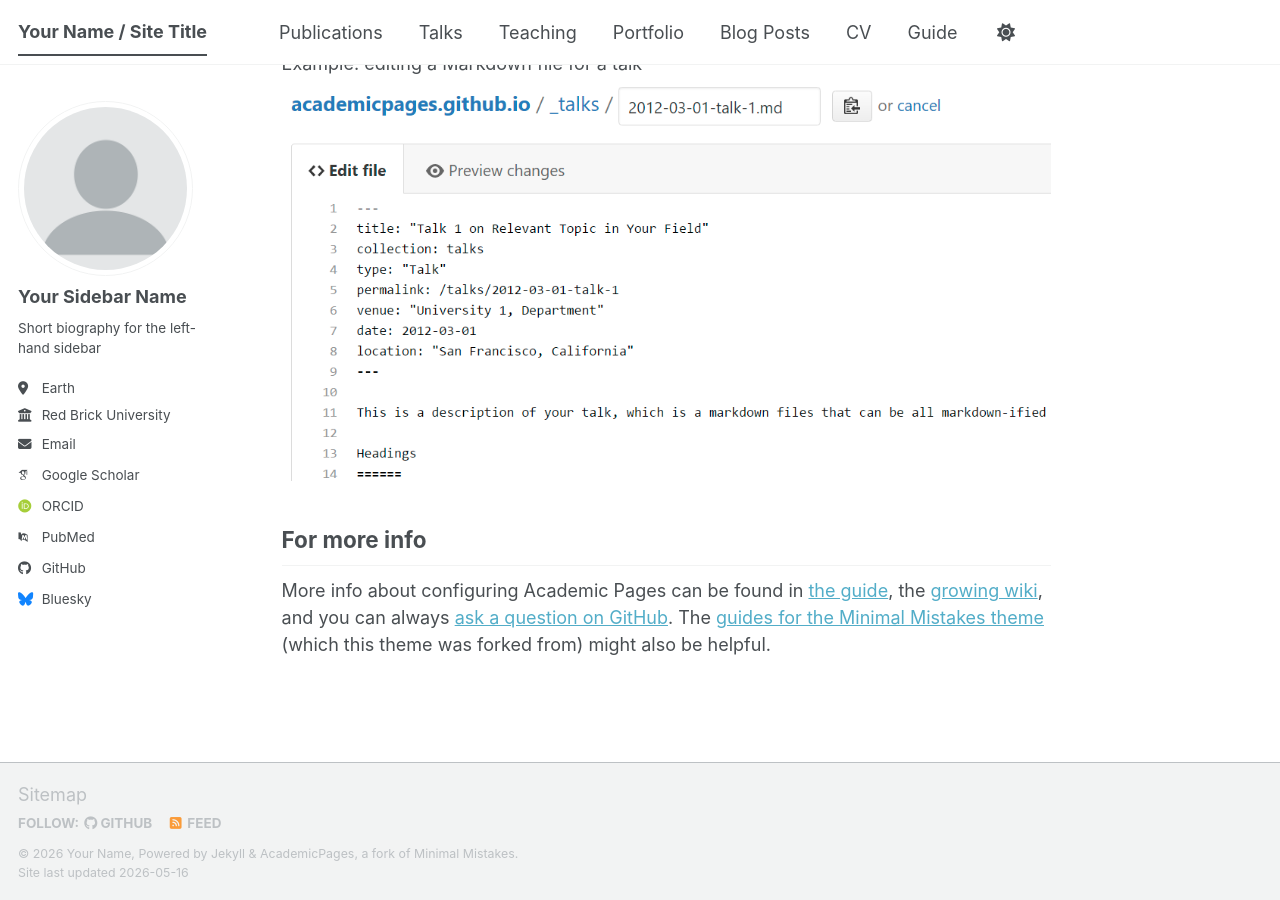
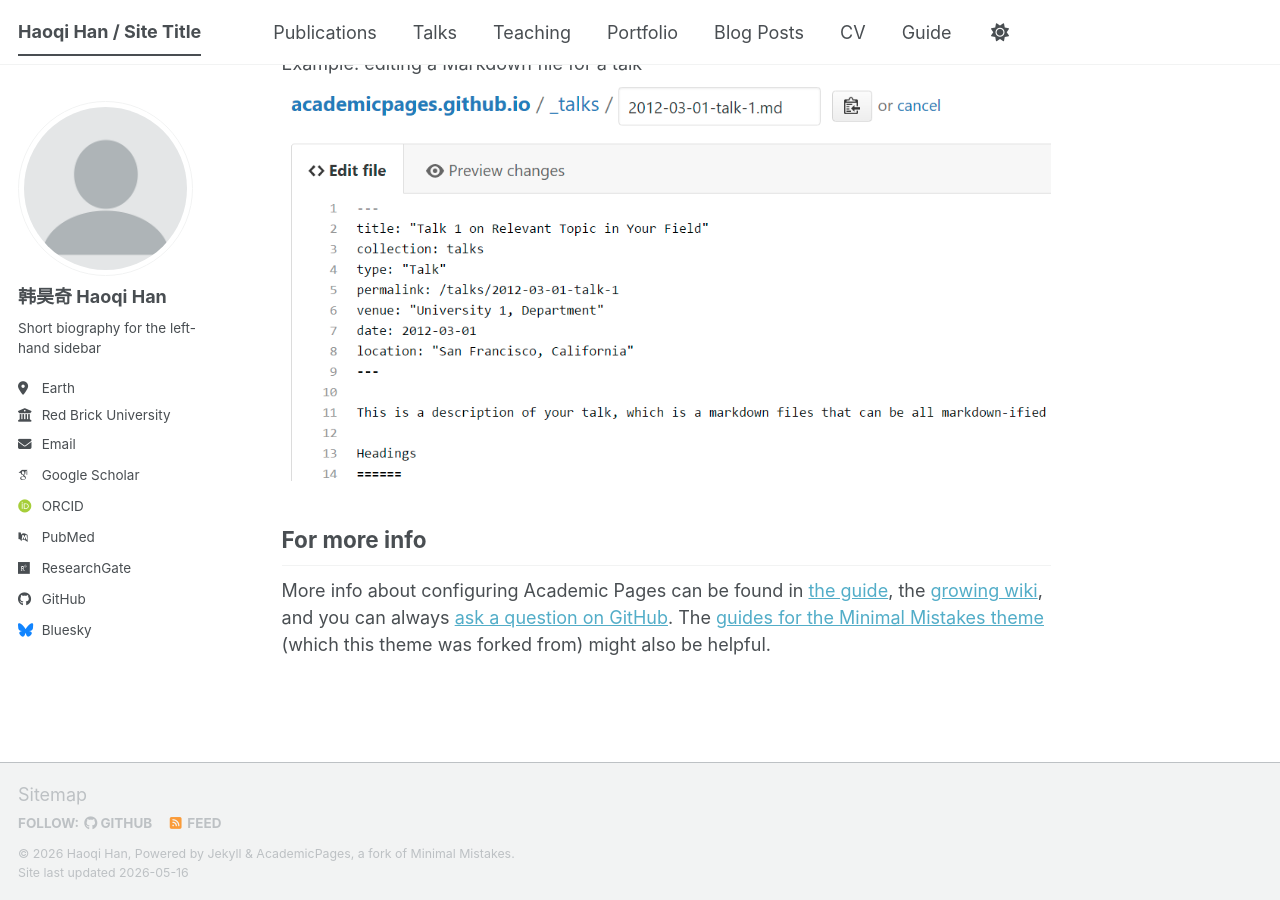
Before and after one commit to hhq-123/hhq-123.github.io, a Jekyll site: the page built from _pages/about.md, in a window 1280 px wide and 900 px high, scrolled down 2720 px. Built offline with Jekyll 4.4.1, drawn with Linux system fonts in a browser that asks for light colours; some web fonts are replaced; a script bundle is joined from its source files by our own code; library files that are not in the unit come from our copies.

Commit message:
首次触发尝试

```diff
--- a/_config.yml
+++ b/_config.yml
@@ -9,14 +9,14 @@
 # Basic Site Settings
 locale                   : "en-US"
 site_theme               : "default" # The available themes options are "default", "air", "sunrise", "mint", "dirt" and "contrast"
-title                    : "Your Name / Site Title"
+title                    : "Haoqi Han / Site Title"
 title_separator          : "-"
-name                     : &name "Your Name"
+name                     : &name "Haoqi Han"
 description              : &description "Your Name's academic portfolio"   # Update this with a general description of your site, this is the default if not overridden by a page
-url                      : https://academicpages.github.io # The base hostname & protocol for your site e.g. "https://[your GitHub username].github.io",
+url                      : https://hhq-123.github.io # The base hostname & protocol for your site e.g. "https://[your GitHub username].github.io",
                                                            # or if you already have some other page hosted on Github then use "https://[your GitHub username].github.io/[Your Repo Name]"
 baseurl                  : "" # the subpath of your site, e.g. "/blog"
-repository               : "academicpages/academicpages.github.io"
+repository               : "hhq-123/hhq-123.github.io"
 
 # Site Author - The following control what appear as part of the author content on the side bar.
 #               If a field is blank the icon and link will not appear, otherwise it will be shown.
@@ -24,13 +24,13 @@ repository               : "academicpages/academicpages.github.io"
 author:
   # Biographic information
   avatar           : "profile.png"
-  name             : "Your Sidebar Name"
+  name             : "韩昊奇 Haoqi Han"
   pronouns         : # example: "she/her"
   bio              : "Short biography for the left-hand sidebar"
   location         : "Earth"
   employer         : "Red Brick University"
   uri              : # URL
-  email            : "none@example.org"
+  email            : "hhq-123@sjtu.edu.cn"
 
   # Academic websites
   academia         : # URL
@@ -42,7 +42,7 @@ author:
   semantic         : # URL
   ssrn             : # URL
   pubmed           : "https://www.ncbi.nlm.nih.gov/pubmed/?term=john+snow"
-  researchgate     : # URL
+  researchgate     : "https://www.researchgate.net/profile/Han_Haoqi2?ev=hdr_xprf"
   scopus           : # URL
   zotero           : # URL
 
```
